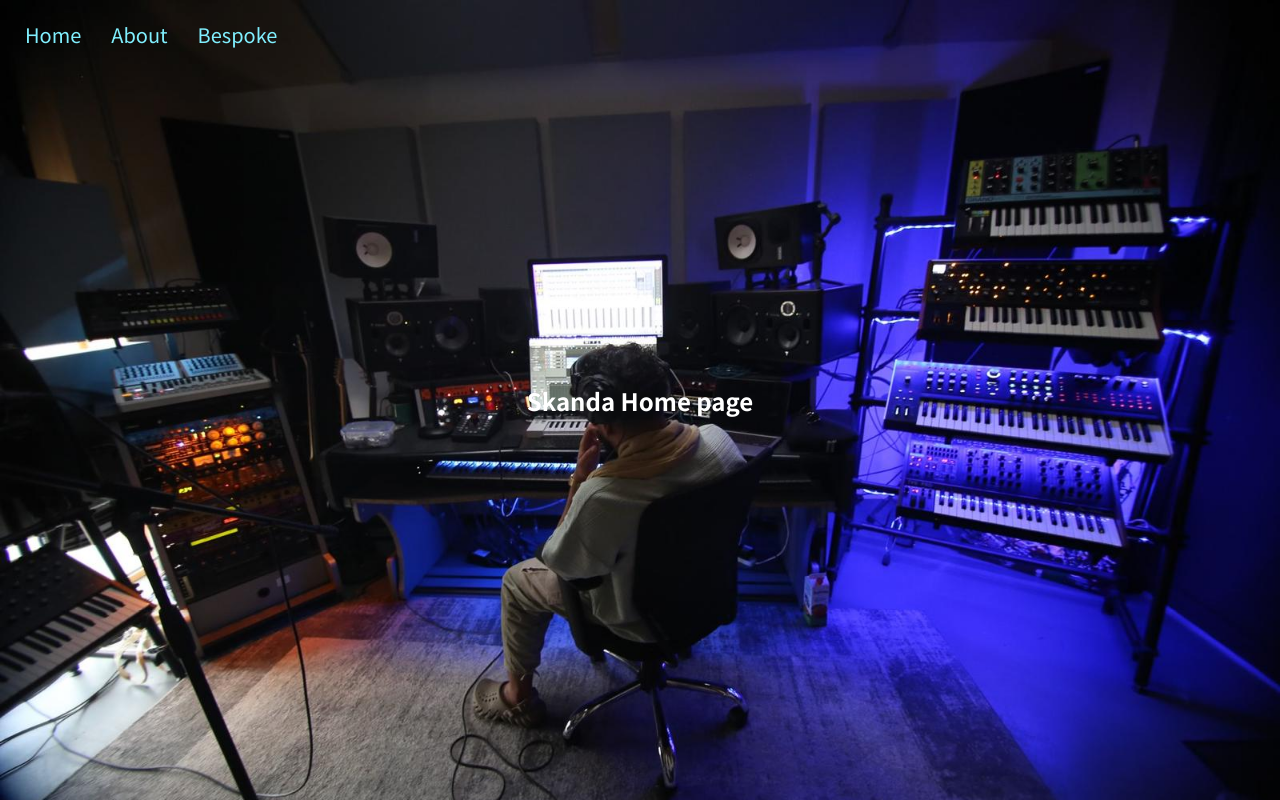
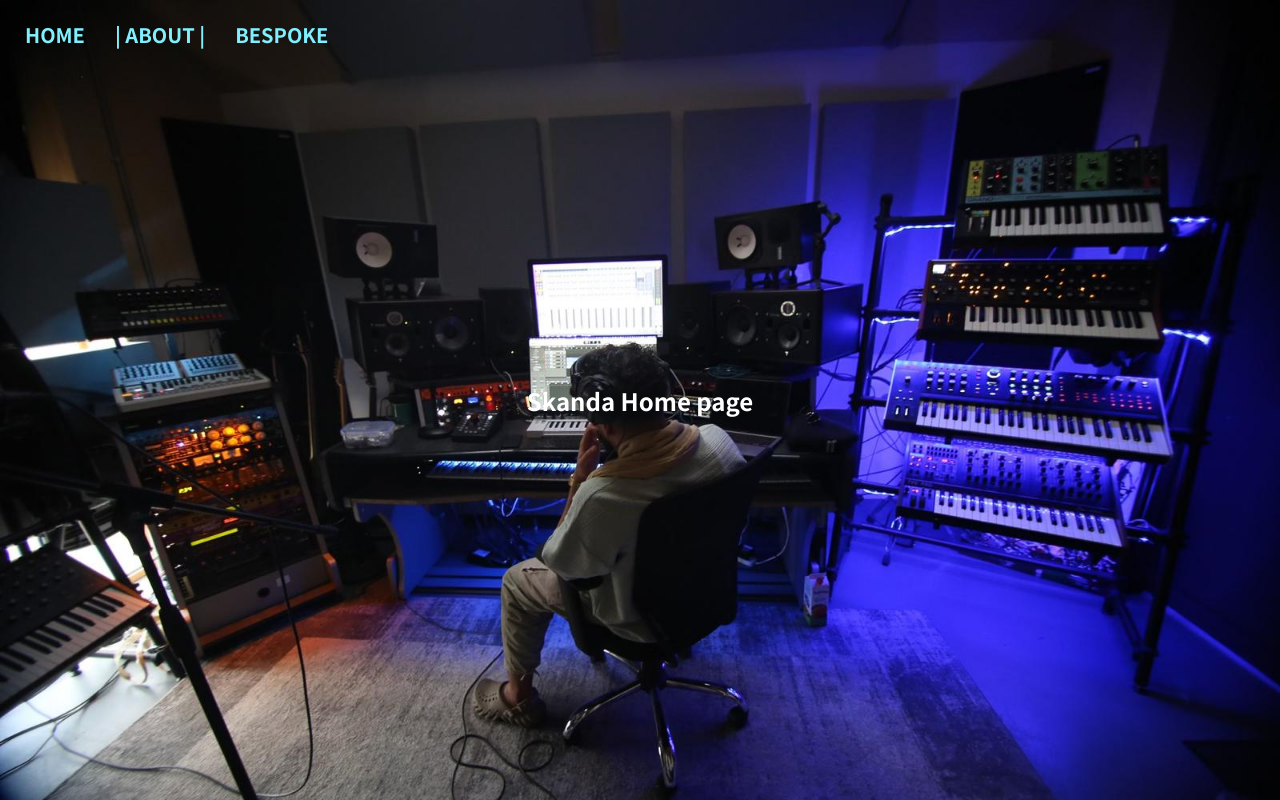
Before and after one commit to skandasabbagh/skanda, a React (Create React App) app: page / in a window 1280 px wide. Built offline with nearby package versions, Linux system fonts and the light colour scheme.

Commit message:
testing lines in navbar

```diff
--- a/src/components/navbar.css
+++ b/src/components/navbar.css
@@ -19,6 +19,7 @@
     text-decoration: none;
     font-size: 20px;
     font-family: "Noto Sans JP", sans-serif;
+    font-weight: 700;
   }
 
   /* Change the color of links on hover */
@@ -43,4 +44,5 @@
   /* Ensure inline display */
   li {
     display: inline;
+    border-left: solid 1px  #80EFFE;
   }
--- a/src/components/navbar.js
+++ b/src/components/navbar.js
@@ -9,13 +9,13 @@ export const Navbar = () => {
           <div className="collapse navbar-collapse" id="navbarNavAltMarkup">
             <div className="navbar-nav">
               <a className="nav-link" href="/">
-                Home
+                HOME
               </a>
               <a className="nav-link" href="/about">
-                About
+                | ABOUT |
               </a>
               <a className="nav-link" title="About Park" href="/bespoke">
-                Bespoke
+                BESPOKE
               </a>
             </div>
           </div>
```
